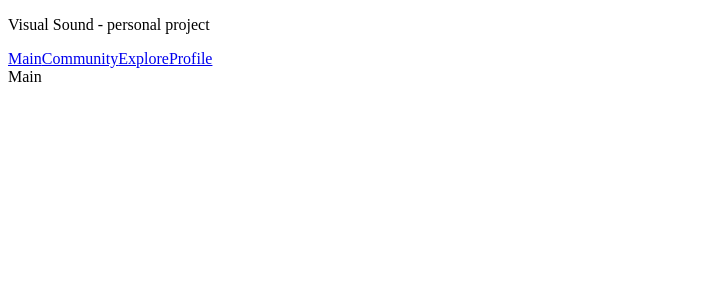
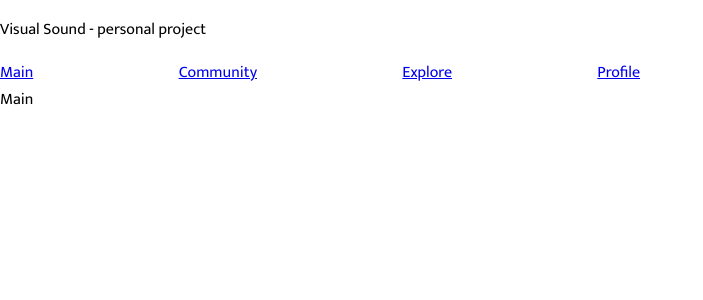
Before and after one commit to jiarongtsai/visual-sound, a React (Create React App) app: page / in a window 1280 px wide. Shown: the top 300 px of the page, without its empty margins (0-703 px from the left). Built offline with nearby package versions, Linux system fonts and the light colour scheme.

Commit message:
[style] add globalstyles and adjust navbar

```diff
--- a/public/index.html
+++ b/public/index.html
@@ -9,6 +9,9 @@
       name="description"
       content="Web site created using create-react-app"
     />
+    <link rel="preconnect" href="https://fonts.googleapis.com">
+    <link rel="preconnect" href="https://fonts.gstatic.com" crossorigin>
+    <link href="https://fonts.googleapis.com/css2?family=Mukta:wght@200;400;600;800&display=swap" rel="stylesheet">
     <!-- <link rel="apple-touch-icon" href="%PUBLIC_URL%/logo192.png" /> -->
     <!--
       manifest.json provides metadata used when your web app is installed on a
--- a/src/components/App.js
+++ b/src/components/App.js
@@ -1,20 +1,29 @@
 import React from "react";
 import { Routes, Route, Link } from "react-router-dom";
+import { GlobalStyles } from "../global";
+import styled from "styled-components";
 import Main from "../pages/Main";
 import Profile from "../pages/Profile";
 import Community from "../pages/Community";
 import Explore from "../pages/Explore";
 
+const Nav = styled.nav`
+  display: flex;
+  justify-content: space-between;
+  width: 50vw;
+`;
+
 function App() {
   return (
     <div>
+      <GlobalStyles />
       <p>Visual Sound - personal project</p>
-      <nav>
+      <Nav>
         <Link to="/">Main</Link>
         <Link to="/community">Community</Link>
         <Link to="/explore">Explore</Link>
         <Link to="/profile">Profile</Link>
-      </nav>
+      </Nav>
       <Routes>
         <Route path="/" element={<Main />} />
         <Route path="profile" element={<Profile />} />
--- /dev/null
+++ b/src/global.js
@@ -0,0 +1,15 @@
+import { createGlobalStyle } from "styled-components";
+
+export const GlobalStyles = createGlobalStyle`
+  html, body {
+    margin: 0;
+    padding: 0;
+  }
+  *, *::after, *::before {
+    box-sizing: border-box;
+  }
+  body {
+    font-family: 'Mukta', sans-serif;
+    text-rendering: optimizeLegibility;
+  }
+  `;
```
